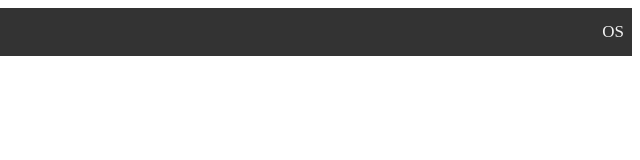
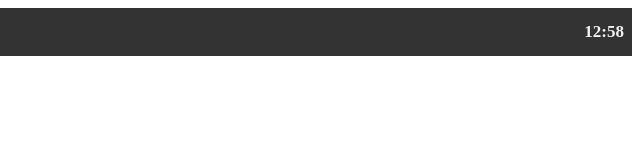
Before and after one commit to net-os/net-os.github.io, a plain HTML site: page index.html in a window 1280 px wide. Shown: the full height of the page, 640-1280 px from the left. Drawn offline with Linux system fonts and the light colour scheme.

Commit message:
Update index.html

```diff
--- a/index.html
+++ b/index.html
@@ -18,7 +18,7 @@ function startTime() {
   m = checkTime(m);
   s = checkTime(s);
   document.getElementById('clock').innerHTML =
- "<b>" + h + ":" + m + "</b>;
+ "<b>" + h + ":" + m + "</b>";
   var t = setTimeout(startTime, 500);
 }
 function checkTime(i) {
```
